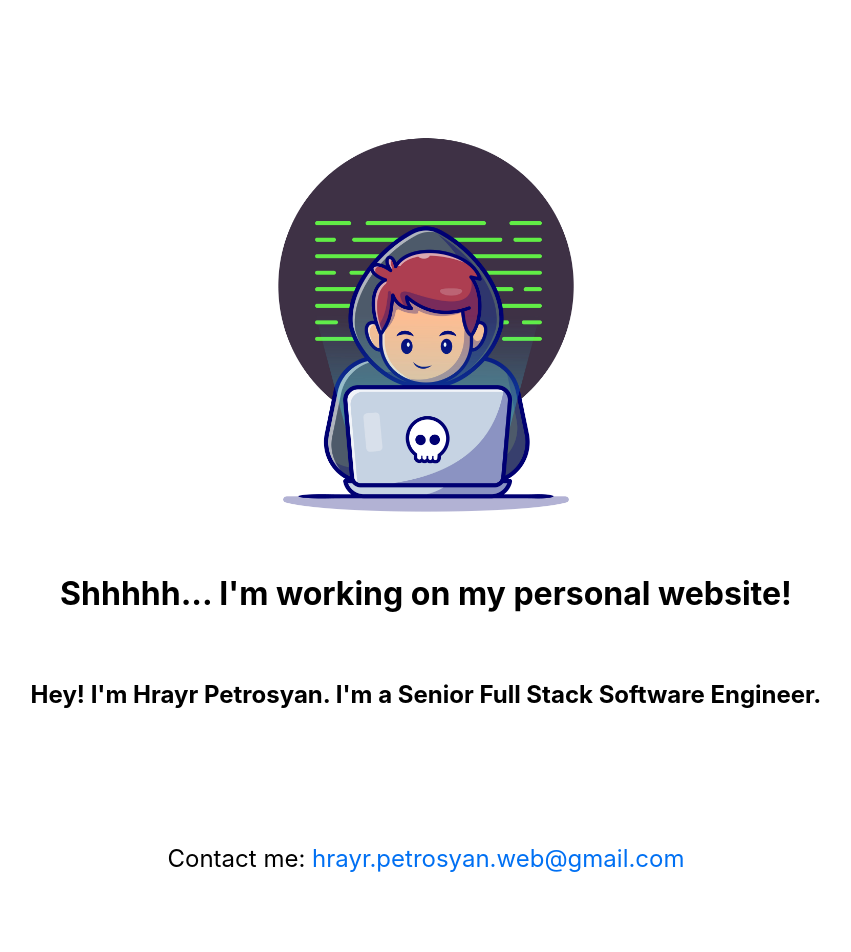
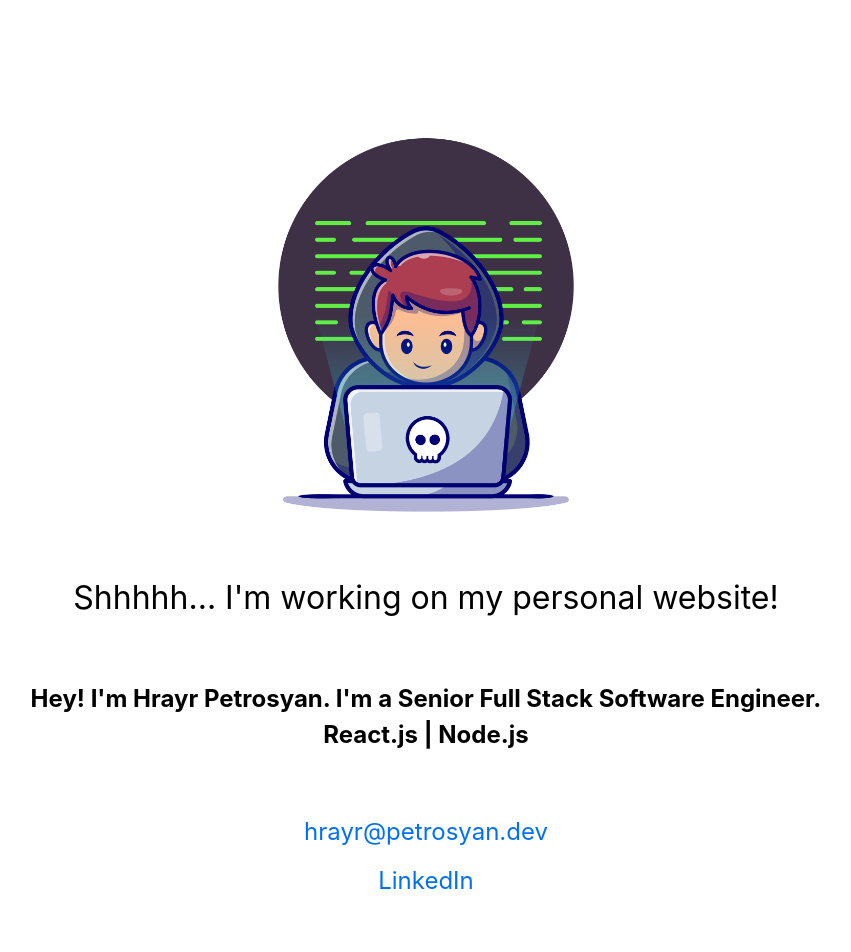
Before and after one commit to hrayrpetrosyan/portfolio, a Next.js app: page / in a window 1280 px wide. Shown: the top 952 px of the page, without its empty margins (214-1065 px from the left). Built offline with nearby package versions, Linux system fonts and the light colour scheme.

Commit message:
Change the email address

```diff
--- a/pages/index.tsx
+++ b/pages/index.tsx
@@ -9,22 +9,35 @@ const Home: NextPage = () => {
       <Head>
         <title>Senior Software Engineer</title>
         <meta name="google-site-verification" content="I73zKMn10P7oQhnOm5oqUqsGVgDU9yyhxEFe4XIsF34" />
-        <meta name="description" content="Hey! I'm Hrayr Petrosyan. I'm a Senior Software Engineer (JS/TS/React/Node). I am here to enjoy my time by helping you and your business." />
+        <meta name="description" content="Hey! I'm Hrayr Petrosyan. I'm a Senior Software Engineer. I am here to enjoy my time by helping you and your business." />
         <link rel="icon" href="/favicon.ico" />
       </Head>
 
       <main className={styles.main}>
-        <Image src="/images/coding.jpg" alt="Coding" height={512} width={512} />
-        <h2 className={styles.title}>
-          Shhhhh... I&apos;m working on my personal website!
-        </h2>
+        <section>
+          <Image src="/images/coding.jpg" alt="Coding" height={512} width={512} />
+          <p className={styles.title}>
+            Shhhhh... I&apos;m working on my personal website!
+          </p>
+        </section>
 
-        <h1 className={styles.description}>
-          Hey! I&apos;m Hrayr Petrosyan. I&apos;m a Senior Full Stack Software Engineer.
-        </h1>
-        <p className={styles.description}>
-          Contact me: <a href="mailto: hrayr.petrosyan.web@gmail.com">hrayr.petrosyan.web@gmail.com</a>
-        </p>
+        <section>
+          <h1 className={styles.description}>
+            Hey! I&apos;m Hrayr Petrosyan. I&apos;m a Senior Full Stack Software Engineer.
+            <br />
+            React.js | Node.js
+          </h1>
+        </section>
+
+        <section>
+          <div>
+            <a className={styles.link} href="mailto: hrayr@petrosyan.dev">hrayr@petrosyan.dev</a>
+          </div>
+          <br />
+          <div>
+            <a className={styles.link} href="https://www.linkedin.com/in/hrayr-petrosyan-web/">LinkedIn</a>
+          </div>
+        </section>
       </main>
 
       <footer className={styles.footer}>
--- a/styles/Home.module.css
+++ b/styles/Home.module.css
@@ -10,6 +10,10 @@
   flex-direction: column;
   justify-content: center;
   align-items: center;
+}
+
+.main section {
+  text-align: center;
 }
 
 .footer {
@@ -103,6 +107,10 @@
   margin-left: 0.5rem;
 }
 
+.link {
+  font-size: 1.5em;
+}
+
 @media (max-width: 600px) {
   .grid {
     width: 100%;
```
